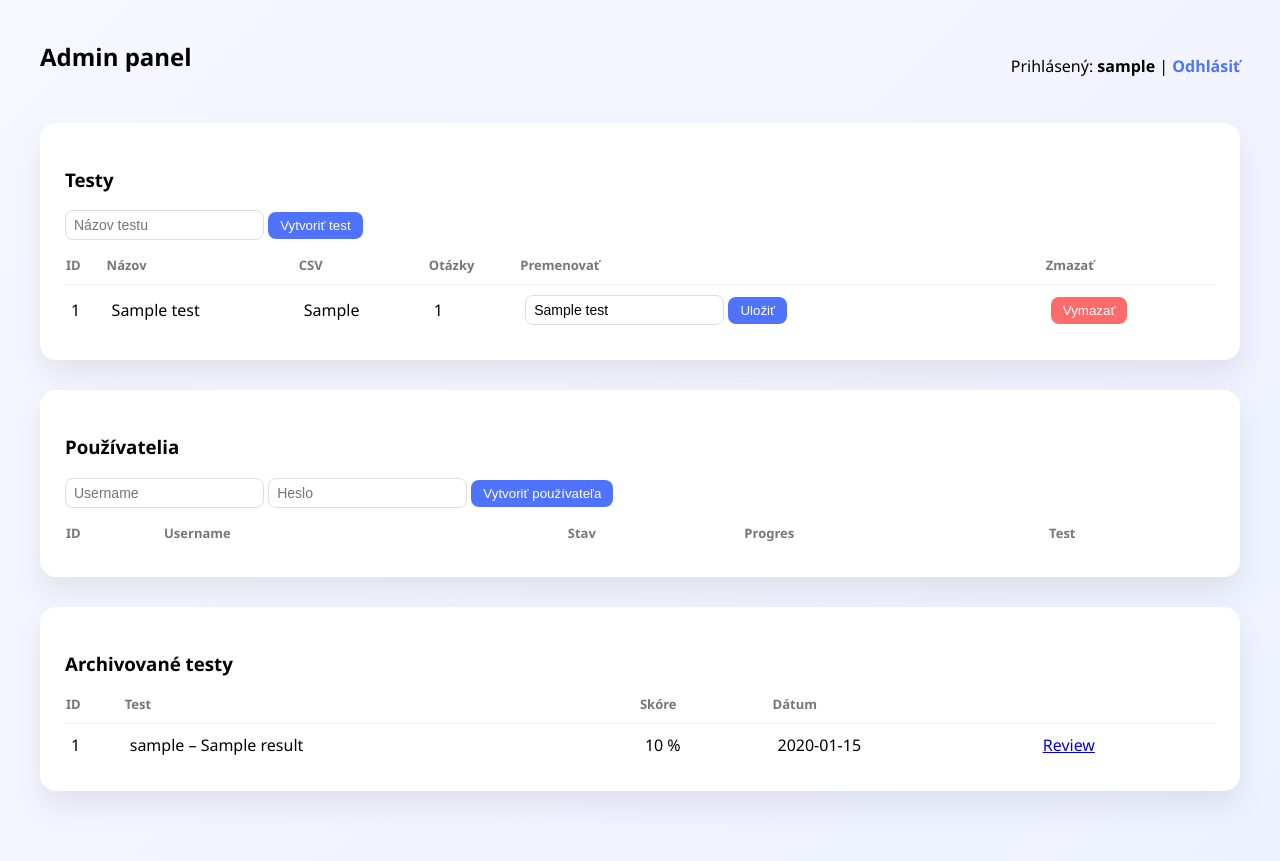
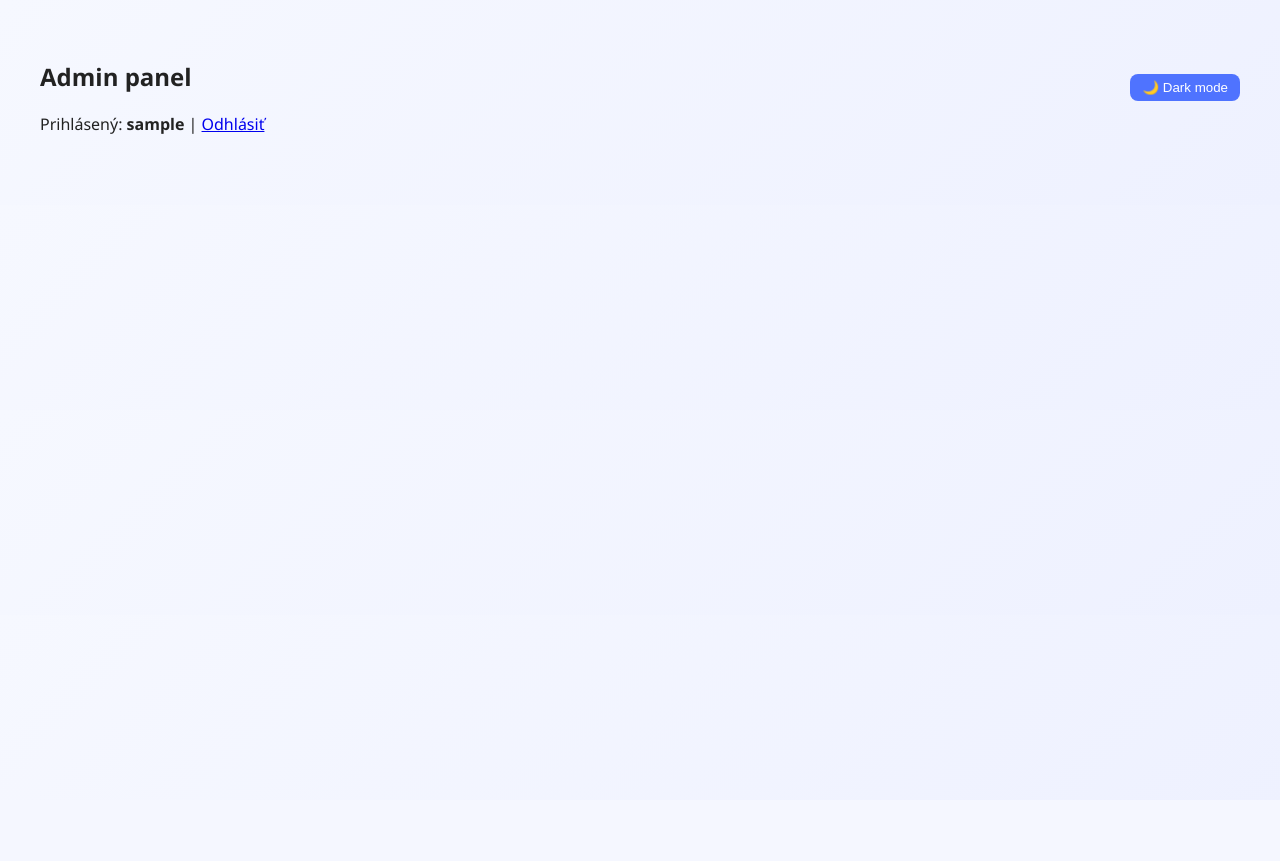
Before and after one commit to norbertg-gif/medtest, a FastAPI app: page /admin in a window 1280 px wide. After the commit the page ends 134 px from the top, so only its background shows below. Run offline with FastAPI, Linux system fonts and the light colour scheme; the visitor is signed in with stand-in values (Sample User, id 1); tables that the repository leaves empty hold one stand-in row (values such as "Sample post"); lists and menus that the app fills with data are empty.

Commit message:
Update admin.html

```diff
--- a/app/templates/admin.html
+++ b/app/templates/admin.html
@@ -1,17 +1,40 @@
 <!DOCTYPE html>
-<html>
+<html data-theme="light">
 <head>
     <title>Admin panel</title>
+
     <style>
+        :root {
+            --bg-gradient: linear-gradient(135deg, #f6f8ff, #eef1ff);
+            --card-bg: white;
+            --text: #222;
+            --muted: #777;
+            --border: #f0f0f0;
+            --primary: #4f73ff;
+            --primary-hover: #3d5fe0;
+            --danger: #ff6b6b;
+            --danger-hover: #e85b5b;
+        }
+
+        [data-theme="dark"] {
+            --bg-gradient: linear-gradient(135deg, #1f2235, #2b2f4a);
+            --card-bg: #2f3354;
+            --text: #f0f0f0;
+            --muted: #bbb;
+            --border: #3c4060;
+            --primary: #6c8cff;
+            --primary-hover: #5676ff;
+            --danger: #ff7b7b;
+            --danger-hover: #ff5c5c;
+        }
+
         body {
             font-family: "Segoe UI", Arial, sans-serif;
             margin: 0;
             padding: 40px;
-            background: linear-gradient(135deg, #f6f8ff, #eef1ff);
-        }
-
-        h2 {
-            margin-top: 0;
+            background: var(--bg-gradient);
+            color: var(--text);
+            transition: 0.3s;
         }
 
         .header {
@@ -21,18 +44,27 @@
             margin-bottom: 30px;
         }
 
-        .logout {
-            text-decoration: none;
-            font-weight: bold;
-            color: #4f73ff;
+        .theme-toggle {
+            cursor: pointer;
+            padding: 6px 12px;
+            border-radius: 8px;
+            border: none;
+            background: var(--primary);
+            color: white;
+            font-weight: 500;
+        }
+
+        .theme-toggle:hover {
+            background: var(--primary-hover);
         }
 
         .section {
-            background: white;
+            background: var(--card-bg);
             padding: 25px;
             border-radius: 16px;
             margin-bottom: 30px;
             box-shadow: 0 15px 30px rgba(0,0,0,0.08);
+            transition: 0.3s;
         }
 
         table {
@@ -44,24 +76,25 @@
         th {
             text-align: left;
             font-size: 13px;
-            color: #777;
+            color: var(--muted);
             padding-bottom: 10px;
         }
 
         td {
             padding: 10px 6px;
-            border-top: 1px solid #f0f0f0;
+            border-top: 1px solid var(--border);
         }
 
         tr:hover {
-            background: #fafbff;
+            background: rgba(0,0,0,0.03);
         }
 
         input, select {
             padding: 6px 8px;
             border-radius: 8px;
-            border: 1px solid #ddd;
-            font-size: 14px;
+            border: 1px solid var(--border);
+            background: transparent;
+            color: var(--text);
         }
 
         button {
@@ -70,21 +103,21 @@
             border: none;
             cursor: pointer;
             font-weight: 500;
-            background: #4f73ff;
+            background: var(--primary);
             color: white;
             transition: 0.2s;
         }
 
         button:hover {
-            background: #3d5fe0;
+            background: var(--primary-hover);
         }
 
         .danger {
-            background: #ff6b6b;
+            background: var(--danger);
         }
 
         .danger:hover {
-            background: #e85b5b;
+            background: var(--danger-hover);
         }
 
         .status-finished {
@@ -96,158 +129,41 @@
             color: #f39c12;
             font-weight: bold;
         }
-
-        .progress {
-            font-size: 13px;
-            color: #555;
-        }
-
     </style>
 </head>
 <body>
 
 <div class="header">
-    <h2>Admin panel</h2>
     <div>
+        <h2>Admin panel</h2>
         Prihlásený: <strong>{{ admin.username }}</strong>
         |
-        <a class="logout" href="/logout">Odhlásiť</a>
+        <a href="/logout">Odhlásiť</a>
     </div>
+
+    <button class="theme-toggle" onclick="toggleTheme()">
+        🌙 Dark mode
+    </button>
 </div>
 
-<!-- TEST MANAGEMENT -->
-<div class="section">
-    <h3>Testy</h3>
+<!-- obsah necháš rovnaký ako máš teraz -->
 
-    <form method="post" action="/admin/create-test">
-        <input type="text" name="name" placeholder="Názov testu" required>
-        <button type="submit">Vytvoriť test</button>
-    </form>
+<script>
+    const html = document.documentElement;
 
-    <table>
-        <tr>
-            <th>ID</th>
-            <th>Názov</th>
-            <th>CSV</th>
-            <th>Otázky</th>
-            <th>Premenovať</th>
-            <th>Zmazať</th>
-        </tr>
+    function toggleTheme() {
+        const current = html.getAttribute("data-theme");
+        const next = current === "dark" ? "light" : "dark";
+        html.setAttribute("data-theme", next);
+        localStorage.setItem("adminTheme", next);
+    }
 
-        {% for t in tests %}
-        <tr>
-            <td>{{ t.id }}</td>
-            <td>{{ t.name }}</td>
-            <td>{{ t.source_csv if t.source_csv else "—" }}</td>
-            <td>{{ t.questions|length }}</td>
-
-            <td>
-                <form method="post" action="/admin/rename-test">
-                    <input type="hidden" name="test_id" value="{{ t.id }}">
-                    <input type="text" name="new_name" value="{{ t.name }}">
-                    <button type="submit">Uložiť</button>
-                </form>
-            </td>
-
-            <td>
-                <form method="post" action="/admin/delete-test">
-                    <input type="hidden" name="test_id" value="{{ t.id }}">
-                    <button class="danger" type="submit"
-                        onclick="return confirm('Naozaj chcete zmazať tento test?')">
-                        Vymazať
-                    </button>
-                </form>
-            </td>
-        </tr>
-        {% endfor %}
-    </table>
-</div>
-
-<!-- USER MANAGEMENT -->
-<div class="section">
-    <h3>Používatelia</h3>
-
-    <form method="post" action="/admin/create-user">
-        <input type="text" name="username" placeholder="Username" required>
-        <input type="password" name="password" placeholder="Heslo" required>
-        <button type="submit">Vytvoriť používateľa</button>
-    </form>
-
-    <table>
-        <tr>
-            <th>ID</th>
-            <th>Username</th>
-            <th>Stav</th>
-            <th>Progres</th>
-            <th>Test</th>
-        </tr>
-
-        {% for u in users %}
-        <tr>
-            <td>{{ u.id }}</td>
-            <td>{{ u.username }}</td>
-
-            <td>
-                {% if u.has_finished %}
-                    <span class="status-finished">Ukončený</span>
-                {% elif u.assigned_test_id %}
-                    <span class="status-active">Rozpracovaný</span>
-                {% else %}
-                    —
-                {% endif %}
-            </td>
-
-            <td class="progress">
-                {% if user_progress[u.id] %}
-                    {{ user_progress[u.id].answered }} /
-                    {{ user_progress[u.id].total }}
-                {% else %}
-                    —
-                {% endif %}
-            </td>
-
-            <td>
-                {% if u.assigned_test_id %}
-                    {% for t in tests %}
-                        {% if t.id == u.assigned_test_id %}
-                            {{ t.name }}
-                        {% endif %}
-                    {% endfor %}
-                {% else %}
-                    —
-                {% endif %}
-            </td>
-        </tr>
-        {% endfor %}
-    </table>
-</div>
-
-<!-- ARCHIVE -->
-<div class="section">
-    <h3>Archivované testy</h3>
-
-    <table>
-        <tr>
-            <th>ID</th>
-            <th>Test</th>
-            <th>Skóre</th>
-            <th>Dátum</th>
-            <th></th>
-        </tr>
-
-        {% for r in results %}
-        <tr>
-            <td>{{ r.id }}</td>
-            <td>{{ r.username }} – {{ r.test_name }}</td>
-            <td>{{ r.score_percent }} %</td>
-            <td>{{ r.completed_at }}</td>
-            <td>
-                <a href="/admin/result/{{ r.id }}">Review</a>
-            </td>
-        </tr>
-        {% endfor %}
-    </table>
-</div>
+    // načítanie uloženého módu
+    const savedTheme = localStorage.getItem("adminTheme");
+    if (savedTheme) {
+        html.setAttribute("data-theme", savedTheme);
+    }
+</script>
 
 </body>
 </html>
```
